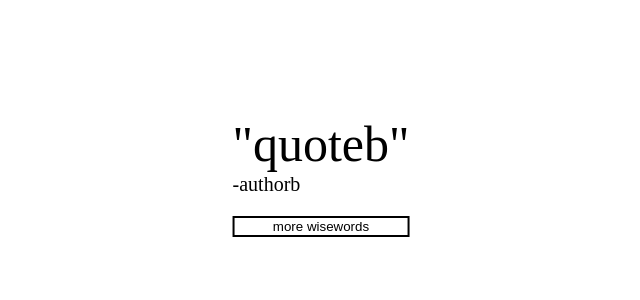
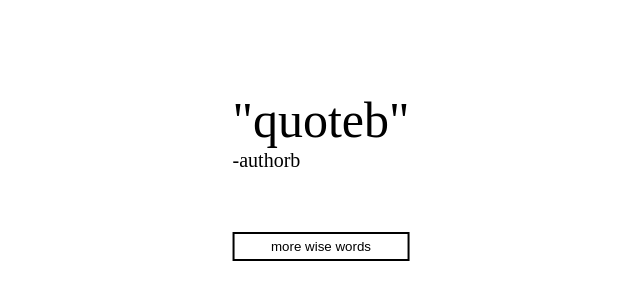
Before and after one commit to apineapple/quotes, a plain HTML site: page index.html in a window 1280 px wide. Shown: the part 224-524 px from the top of the page, without its empty margins (319-959 px from the left). Drawn offline with Linux system fonts and the light colour scheme.

Commit message:
V3: Changed margin-top & padding

```diff
--- a/index.html
+++ b/index.html
@@ -16,9 +16,10 @@
 	button{
 		border: 2.5px black solid;
 		background: none;
-		margin-top: 20px;
+		margin-top: 60px;
 		text-align: center;
 		width: 100%;
+		padding: 5px;
 	}
 	button:hover{
 		background: black;
@@ -64,7 +65,7 @@
   /* bring your own prefixes */
   transform: translate(-50%, -50%);">
 	<script>quote();</script><br>
-	<button class="refresh" onClick="window.location.reload();">more wisewords</button>
+	<button class="refresh" onClick="window.location.reload();">more wise words</button>
 </div>
 </div>
 </body>
```
